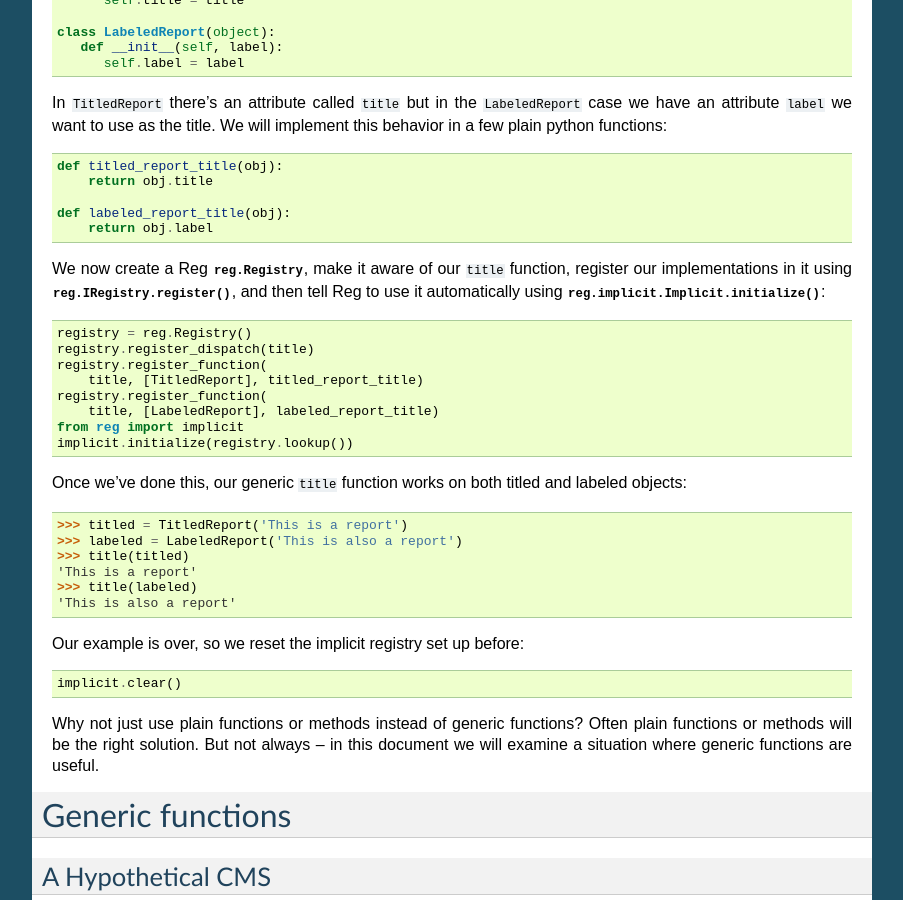
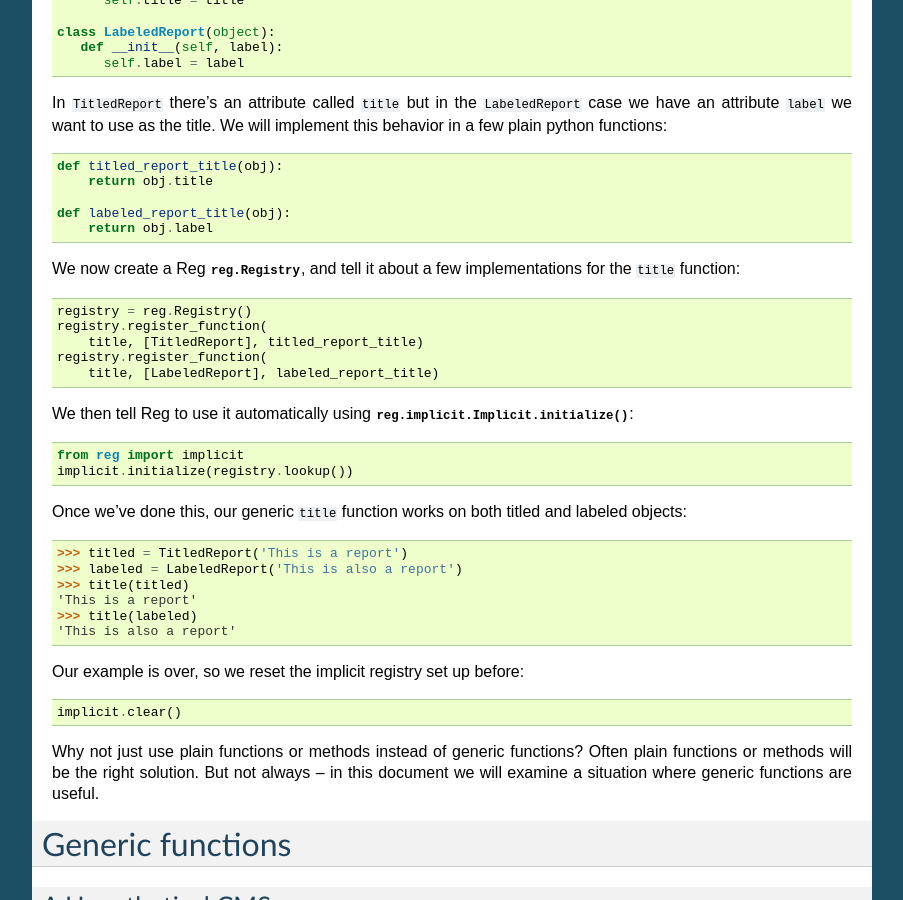
Before and after one commit to morepath/reg, a Sphinx documentation site: the page built from doc/usage.rst, in a window 1280 px wide and 900 px high, scrolled down 789 px. Shown: the whole window, without its empty margins (198-1101 px from the left). Built offline with Sphinx 7.4.7, drawn with Linux system fonts in a browser that asks for light colours; some of the changed text lies outside the part shown.

Commit message:
Get rid of the requirement to call register_dispatch for functions. This will now be called when any dispatch function for it is registered.

```diff
--- a/doc/usage.rst
+++ b/doc/usage.rst
@@ -81,19 +81,22 @@ functions:
   def labeled_report_title(obj):
       return obj.label
 
-We now create a Reg :class:`reg.Registry`, make it aware of our
-``title`` function, register our implementations in it using
-:meth:`reg.IRegistry.register`, and then tell Reg to use it
-automatically using :meth:`reg.implicit.Implicit.initialize`:
+We now create a Reg :class:`reg.Registry`, and tell it about a few
+implementations for the ``title`` function:
 
 .. testcode::
 
   registry = reg.Registry()
-  registry.register_dispatch(title)
   registry.register_function(
       title, [TitledReport], titled_report_title)
   registry.register_function(
       title, [LabeledReport], labeled_report_title)
+
+We then tell Reg to use it automatically using
+:meth:`reg.implicit.Implicit.initialize`:
+
+.. testcode::
+
   from reg import implicit
   implicit.initialize(registry.lookup())
 
@@ -463,19 +466,12 @@ We can actually spell these two steps in a single step, as
   def size(item):
       raise NotImplementedError
 
-We now need to tell Reg that ``size`` exists as a generic dispatch
-function:
+We can now register the various size functions for the various content
+items in a registry:
 
 .. testcode::
 
   r = reg.Registry()
-  r.register_dispatch(size)
-
-We can now register the various size functions for the various content
-items in this registry:
-
-.. testcode::
-
   r.register_function(size, [Document], document_size)
   r.register_function(size, [Folder], folder_size)
   r.register_function(size, [Image], image_size)
@@ -638,8 +634,6 @@ any object:
   def icon(obj):
       raise NotImplementedError
 
-  r.register_dispatch(icon)
-
 We can now register the ``DocumentIcon`` adapter class for this
 function and ``Document``:
 
@@ -732,7 +726,6 @@ Let's register the view in the registry:
 
 .. testcode::
 
-  r.register_dispatch(view)
   r.register_function(view, [Request, Document], document_view)
 
 We now see why the second argument to ``register()`` is a list; so far
@@ -780,7 +773,6 @@ in its actual implementation elsewhere, into the registry:
   def actual_emailer():
       return send_email
 
-  r.register_dispatch(emailer)
   r.register_function(emailer, [], actual_emailer)
 
 Now when we call emailer, we'll get the specific service we want:
@@ -814,8 +806,6 @@ Here's what it looks like:
   @reg.dispatch(reg.match_class(lambda cls: cls))
   def something(cls):
       raise NotImplementedError()
-
-  r.register_dispatch(something)
 
 Note the call to :func:`match_class`` here. This lets us specify that
 we want to dispatch on the class, and we supply a lambda function that
```
Also changed, not shown: 4 other files.
